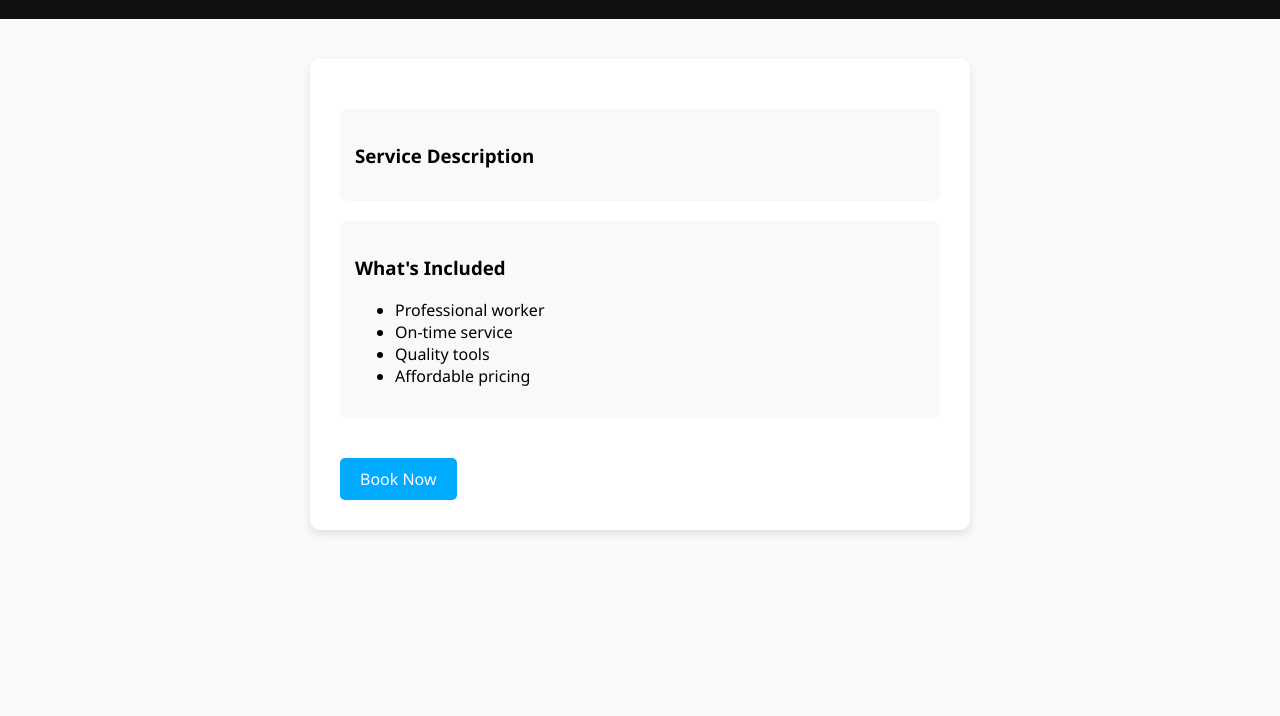
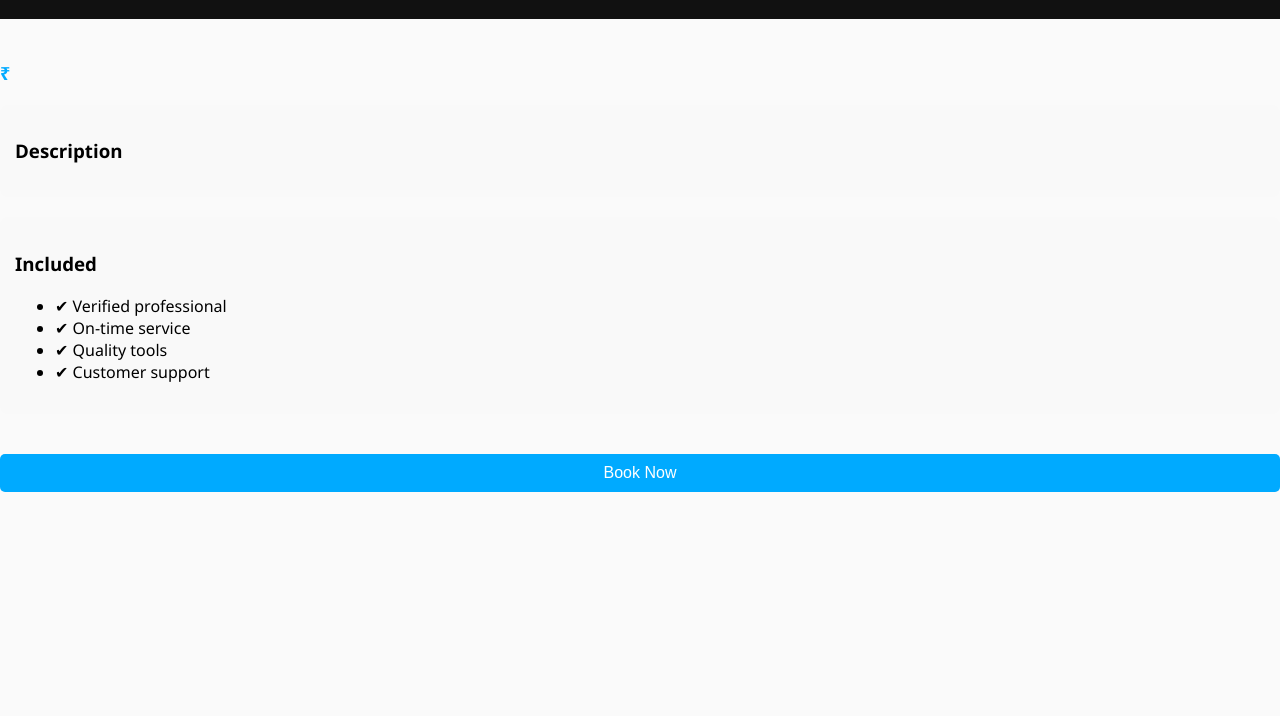
Before and after one commit to aryanpopalghat233-pixel/URBANPRO, a website: page public/service-detail.html in a window 1280 px wide. Shown: the part 84-800 px from the top of the page. Drawn offline with Linux system fonts and the light colour scheme.

Commit message:
Update service-detail.html

```diff
--- a/public/service-detail.html
+++ b/public/service-detail.html
@@ -8,30 +8,38 @@
 
 <nav class="navbar">
 <h1>URBANSERVICE</h1>
-<a href="services.html">Back</a>
+<a href="services.html">← Back</a>
 </nav>
 
-<div class="detail-container">
+<div class="detail-page">
 
-<h2 id="serviceTitle"></h2>
-<p id="serviceCategory"></p>
+<img id="detailImg" class="detail-img">
+
+<div class="detail-content">
+
+<h2 id="detailName"></h2>
+<p id="detailCategory"></p>
+
+<h3 class="price">₹<span id="detailPrice"></span></h3>
 
 <div class="detail-box">
-<h3>Service Description</h3>
-<p id="serviceDesc"></p>
+<h3>Description</h3>
+<p id="detailDesc"></p>
 </div>
 
 <div class="detail-box">
-<h3>What's Included</h3>
+<h3>Included</h3>
 <ul>
-<li>Professional worker</li>
-<li>On-time service</li>
-<li>Quality tools</li>
-<li>Affordable pricing</li>
+<li>✔ Verified professional</li>
+<li>✔ On-time service</li>
+<li>✔ Quality tools</li>
+<li>✔ Customer support</li>
 </ul>
 </div>
 
-<a href="booking.html" class="btn">Book Now</a>
+<button class="btn big" onclick="bookNow()">Book Now</button>
+
+</div>
 
 </div>
 
```
